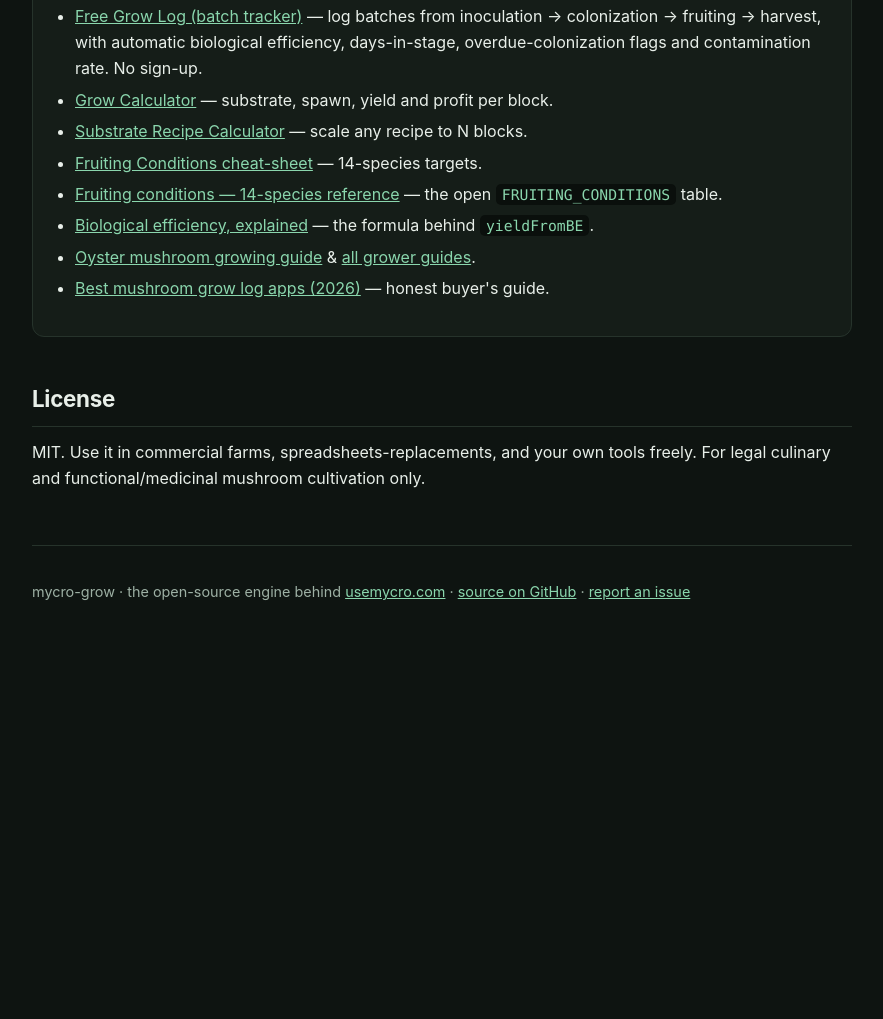
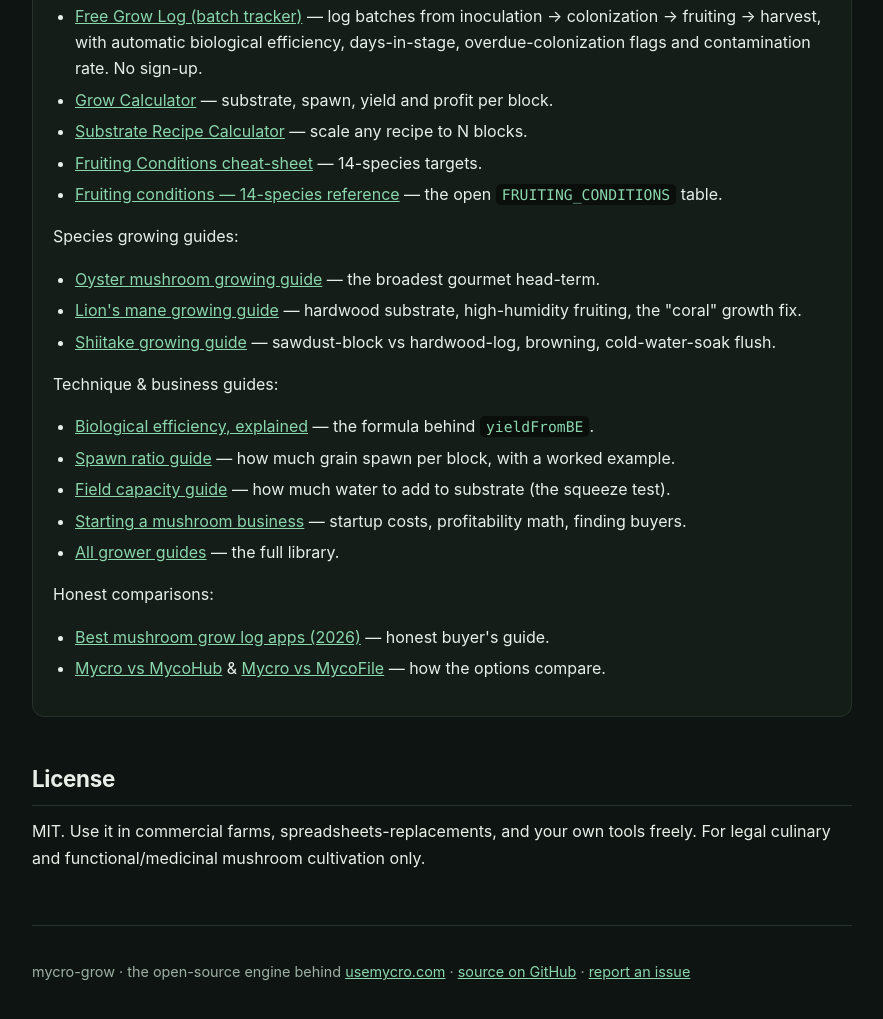
Before and after one commit to SaschaHeyer/mycro-grow, a website: page docs/index.html in a window 1280 px wide. Shown: the part 3739-4758 px from the top of the page, without its empty margins (198-1081 px from the left). Before the commit the page ends 4435 px from the top, so only its background shows below. Drawn offline with Linux system fonts and the light colour scheme.

Commit message:
docs: expand dofollow deep-links to full guide/comparison set
Add followed links to lion's mane, shiitake, spawn-ratio, field-capacity,
start-a-business guides and the MycoHub/MycoFile comparisons so the docs
pages link the complete hosted resource set (9 -> 15 deep targets).

```diff
--- a/docs/index.html
+++ b/docs/index.html
@@ -198,9 +198,25 @@
     <li><a href="https://usemycro.com/substrate-calculator.html">Substrate Recipe Calculator</a> — scale any recipe to N blocks.</li>
     <li><a href="https://usemycro.com/fruiting-conditions.html">Fruiting Conditions cheat-sheet</a> — 14-species targets.</li>
     <li><a href="https://saschaheyer.github.io/mycro-grow/species.html">Fruiting conditions — 14-species reference</a> — the open <code>FRUITING_CONDITIONS</code> table.</li>
+  </ul>
+  <p>Species growing guides:</p>
+  <ul>
+    <li><a href="https://usemycro.com/guides/oyster-mushroom-growing.html">Oyster mushroom growing guide</a> — the broadest gourmet head-term.</li>
+    <li><a href="https://usemycro.com/guides/lions-mane-mushroom-growing.html">Lion's mane growing guide</a> — hardwood substrate, high-humidity fruiting, the "coral" growth fix.</li>
+    <li><a href="https://usemycro.com/guides/shiitake-mushroom-growing.html">Shiitake growing guide</a> — sawdust-block vs hardwood-log, browning, cold-water-soak flush.</li>
+  </ul>
+  <p>Technique &amp; business guides:</p>
+  <ul>
     <li><a href="https://usemycro.com/guides/biological-efficiency.html">Biological efficiency, explained</a> — the formula behind <code>yieldFromBE</code>.</li>
-    <li><a href="https://usemycro.com/guides/oyster-mushroom-growing.html">Oyster mushroom growing guide</a> &amp; <a href="https://usemycro.com/guides/">all grower guides</a>.</li>
+    <li><a href="https://usemycro.com/guides/spawn-ratio.html">Spawn ratio guide</a> — how much grain spawn per block, with a worked example.</li>
+    <li><a href="https://usemycro.com/guides/field-capacity.html">Field capacity guide</a> — how much water to add to substrate (the squeeze test).</li>
+    <li><a href="https://usemycro.com/guides/start-mushroom-business.html">Starting a mushroom business</a> — startup costs, profitability math, finding buyers.</li>
+    <li><a href="https://usemycro.com/guides/">All grower guides</a> — the full library.</li>
+  </ul>
+  <p>Honest comparisons:</p>
+  <ul>
     <li><a href="https://usemycro.com/alternatives/best-mushroom-grow-log-apps.html">Best mushroom grow log apps (2026)</a> — honest buyer's guide.</li>
+    <li><a href="https://usemycro.com/alternatives/mycohub.html">Mycro vs MycoHub</a> &amp; <a href="https://usemycro.com/alternatives/mycofile.html">Mycro vs MycoFile</a> — how the options compare.</li>
   </ul>
 </div>
 
```
Also changed, not shown: docs/species.html (+4 -3 lines).
